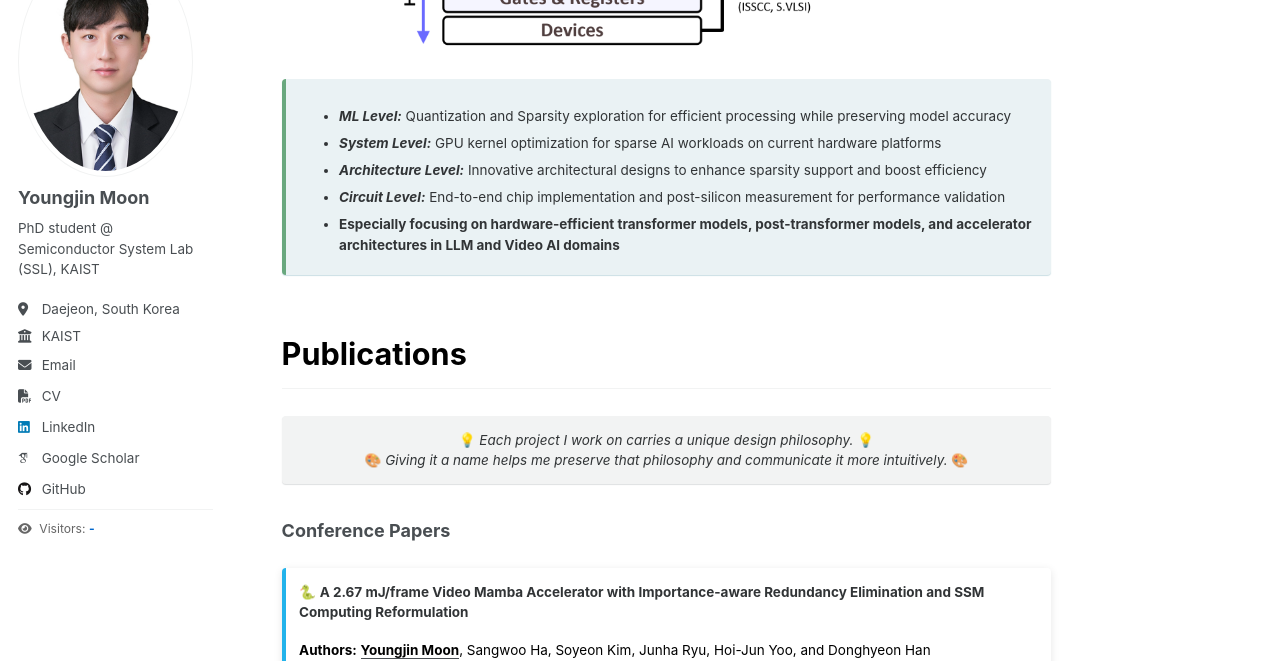
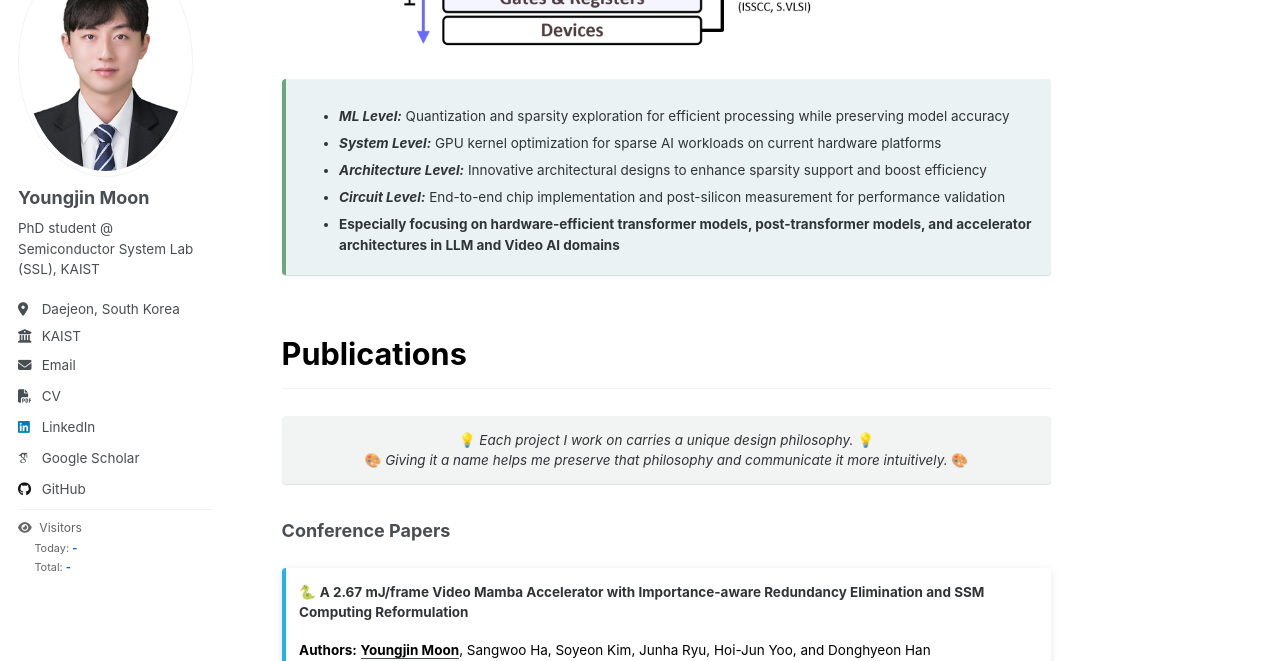
Before and after one commit to yjmoon99/yjmoon99.github.io, a Jekyll site: the page built from _pages/about.md, in a window 1280 px wide and 900 px high, scrolled down 516 px. Shown: the part 152-813 px from the top of the window. Built offline with Jekyll 4.4.1, drawn with Linux system fonts in a browser that asks for light colours; some web fonts are replaced; a script that is not in the unit is left out; part of the change alters nothing that is shown.

Commit message:
Update Profile

```diff
--- a/_includes/author-profile.html
+++ b/_includes/author-profile.html
@@ -49,8 +49,10 @@
         <li><a href="https://github.com/{{ author.github }}"><i class="fab fa-fw fa-github icon-pad-right" aria-hidden="true"></i>GitHub</a></li>
       {% endif %}
       <li style="margin-top: 8px; padding-top: 8px; border-top: 1px solid var(--global-border-color);">
-        <span style="color: #666; font-size: 0.9em;">
-          <i class="fas fa-fw fa-eye icon-pad-right" aria-hidden="true"></i>Visitors: <span id="visitor-counter" style="color: #0066cc; font-weight: bold;">-</span>
+        <span style="color: #666; font-size: 0.9em; display: block; line-height: 1.6;">
+          <i class="fas fa-fw fa-eye icon-pad-right" aria-hidden="true"></i>Visitors<br>
+          <span style="padding-left: 1.5em; font-size: 0.9em;">Today: <span id="visitor-counter-today" style="color: #0066cc; font-weight: bold;">-</span></span><br>
+          <span style="padding-left: 1.5em; font-size: 0.9em;">Total: <span id="visitor-counter-total" style="color: #0066cc; font-weight: bold;">-</span></span>
         </span>
       </li>
       {% if author.academia %}
--- a/_pages/about.md
+++ b/_pages/about.md
@@ -24,7 +24,7 @@ Advised by Professor <span style="color: #0066cc;">**Hoi-Jun Yoo**</span> in <sp
 
 
 <div class="notice notice--info" markdown="1" style="border-left: 4px solid rgb(105, 168, 126); font-size: 3em;">
-- ***ML Level:*** Quantization and Sparsity exploration for efficient processing while preserving model accuracy
+- ***ML Level:*** Quantization and sparsity exploration for efficient processing while preserving model accuracy
 - ***System Level:*** GPU kernel optimization for sparse AI workloads on current hardware platforms
 - ***Architecture Level:*** Innovative architectural designs to enhance sparsity support and boost efficiency
 - ***Circuit Level:*** End-to-end chip implementation and post-silicon measurement for performance validation
--- a/assets/js/visitor-counter.js
+++ b/assets/js/visitor-counter.js
@@ -2,50 +2,67 @@
 (function() {
   // Unique namespace for this site
   const NAMESPACE = 'yjmoon99.github.io';
-  const KEY = 'visitor_count';
+  const TOTAL_KEY = 'visitor_count_total';
+
+  // Get today's date in YYYY-MM-DD format
+  const today = new Date().toISOString().split('T')[0];
+  const TODAY_KEY = `visitor_count_${today}`;
 
   // Check if this is the first visit in this session
   const sessionKey = 'visitor_counter_session';
   const hasVisited = sessionStorage.getItem(sessionKey);
 
   // Function to update the counter display
-  function updateCounter(count) {
-    const counterElement = document.getElementById('visitor-counter');
-    if (counterElement) {
-      // Format number with commas
-      const formattedCount = count.toLocaleString('en-US');
-      counterElement.textContent = formattedCount;
+  function updateCounters(totalCount, todayCount) {
+    const totalElement = document.getElementById('visitor-counter-total');
+    const todayElement = document.getElementById('visitor-counter-today');
+
+    if (totalElement) {
+      const formattedTotal = totalCount.toLocaleString('en-US');
+      totalElement.textContent = formattedTotal;
+    }
+
+    if (todayElement) {
+      const formattedToday = todayCount.toLocaleString('en-US');
+      todayElement.textContent = formattedToday;
     }
   }
 
-  // Function to increment the counter
-  function incrementCounter() {
-    const url = `https://api.countapi.xyz/hit/${NAMESPACE}/${KEY}`;
+  // Function to increment both counters
+  function incrementCounters() {
+    // Increment total counter
+    const totalUrl = `https://api.countapi.xyz/hit/${NAMESPACE}/${TOTAL_KEY}`;
+    const todayUrl = `https://api.countapi.xyz/hit/${NAMESPACE}/${TODAY_KEY}`;
 
-    fetch(url)
-      .then(response => response.json())
-      .then(data => {
-        if (data.value !== undefined) {
-          updateCounter(data.value);
-        }
+    Promise.all([
+      fetch(totalUrl).then(response => response.json()),
+      fetch(todayUrl).then(response => response.json())
+    ])
+      .then(([totalData, todayData]) => {
+        const totalCount = totalData.value !== undefined ? totalData.value : 0;
+        const todayCount = todayData.value !== undefined ? todayData.value : 0;
+        updateCounters(totalCount, todayCount);
       })
       .catch(error => {
         console.error('Error updating visitor counter:', error);
         // Fallback: try to get current count without incrementing
-        getCurrentCount();
+        getCurrentCounts();
       });
   }
 
-  // Function to get current count without incrementing
-  function getCurrentCount() {
-    const url = `https://api.countapi.xyz/get/${NAMESPACE}/${KEY}`;
+  // Function to get current counts without incrementing
+  function getCurrentCounts() {
+    const totalUrl = `https://api.countapi.xyz/get/${NAMESPACE}/${TOTAL_KEY}`;
+    const todayUrl = `https://api.countapi.xyz/get/${NAMESPACE}/${TODAY_KEY}`;
 
-    fetch(url)
-      .then(response => response.json())
-      .then(data => {
-        if (data.value !== undefined) {
-          updateCounter(data.value);
-        }
+    Promise.all([
+      fetch(totalUrl).then(response => response.json()),
+      fetch(todayUrl).then(response => response.json())
+    ])
+      .then(([totalData, todayData]) => {
+        const totalCount = totalData.value !== undefined ? totalData.value : 0;
+        const todayCount = todayData.value !== undefined ? todayData.value : 0;
+        updateCounters(totalCount, todayCount);
       })
       .catch(error => {
         console.error('Error getting visitor count:', error);
@@ -54,11 +71,11 @@
 
   // Initialize counter
   if (!hasVisited) {
-    // First visit in this session - increment the counter
+    // First visit in this session - increment the counters
     sessionStorage.setItem(sessionKey, 'true');
-    incrementCounter();
+    incrementCounters();
   } else {
-    // Already visited in this session - just display current count
-    getCurrentCount();
+    // Already visited in this session - just display current counts
+    getCurrentCounts();
   }
 })();
```
